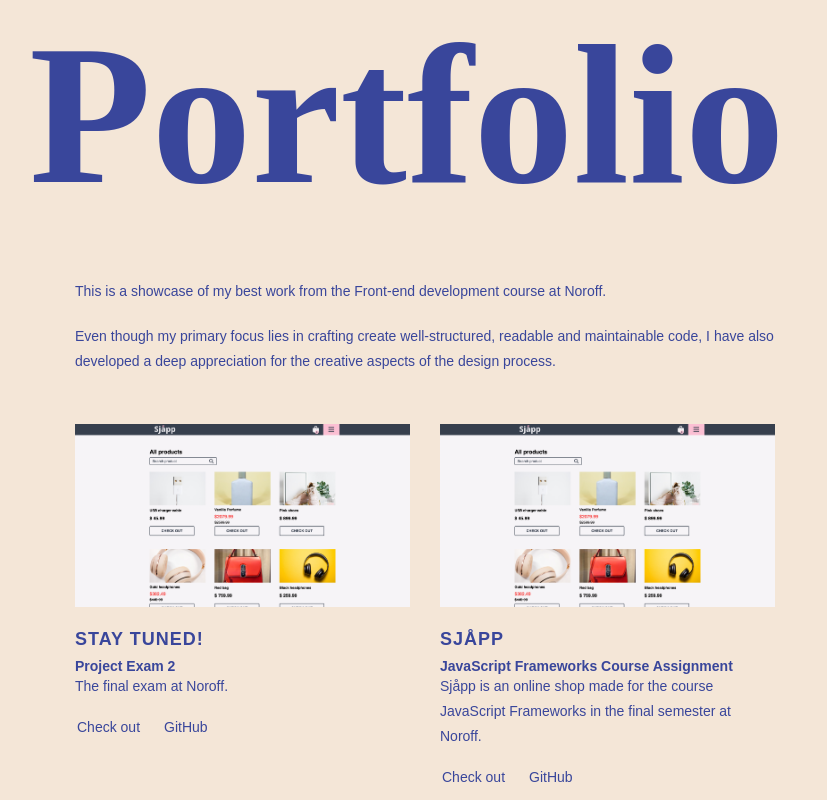
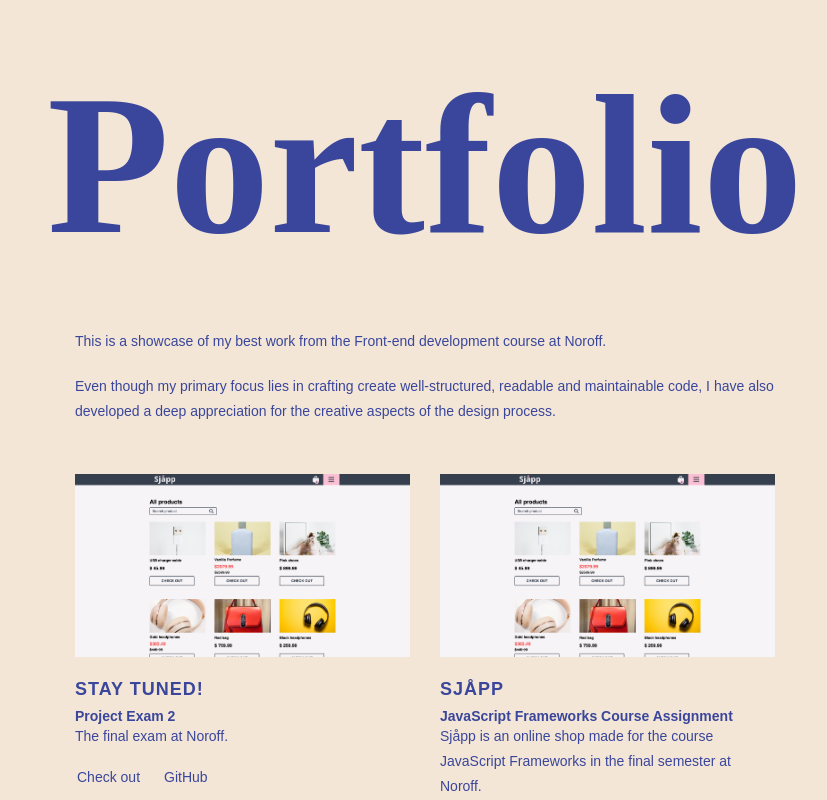
Before and after one commit to mathildeew/mathildeelinor-react, a React (Vite) app: page /portfolio in a window 1280 px wide. Shown: the top 800 px of the page, without its empty margins (215-1042 px from the left). Built offline with nearby package versions, Linux system fonts and the light colour scheme; a web font is replaced by a local one.

Commit message:
portfolio cleanup

```diff
--- a/src/components/Portfolio/PortfolioContainer.styles.jsx
+++ b/src/components/Portfolio/PortfolioContainer.styles.jsx
@@ -1,22 +1,19 @@
 import styled from "styled-components";
 
 export const PortfolioContainer = styled.main`
-  overflow: hidden;
   h1 {
-    font-size: 26vw;
-    position: relative;
-    left: -18px;
+    font-size: 6rem;
+    text-align: center;
+    margin-top: 50px;
   }
 
-  .intro {
-    max-width: 700px;
-
-    p:first-child {
-      margin-bottom: 20px;
-    }
+  #intro p:first-child,
+  .bulk p:nth-child(4),
+  img {
+    margin-bottom: 20px;
   }
 
-  .projects {
+  #projects {
     display: grid;
     grid-template-columns: repeat(1, 1fr);
     grid-row-gap: 40px;
@@ -24,15 +21,10 @@ export const PortfolioContainer = styled.main`
 
   img {
     width: 100%;
-    margin-bottom: 20px;
-  }
-
-  .bulk p:nth-child(4) {
-    margin-bottom: 20px;
   }
 
   a {
-    font-family: montserrat, sans-serif;
+    font-family: Montserrat, sans-serif;
     font-size: 1.4rem;
     margin-right: 20px;
   }
@@ -40,10 +32,9 @@ export const PortfolioContainer = styled.main`
   @media (min-width: 768px) {
     h1 {
       font-size: 200px;
-      text-align: center;
     }
 
-    .projects {
+    #projects {
       grid-template-columns: repeat(2, 1fr);
       grid-column-gap: 30px;
       grid-row-gap: 50px;
--- a/src/components/Portfolio/index.jsx
+++ b/src/components/Portfolio/index.jsx
@@ -1,6 +1,6 @@
-import { color, motion as m } from "framer-motion";
+import { Link } from "react-router-dom";
 import { Helmet, HelmetProvider } from "react-helmet-async";
-import { Link } from "react-router-dom";
+import { motion as m } from "framer-motion";
 import { projects } from "../../js/projects";
 import { PortfolioContainer } from "./PortfolioContainer.styles";
 
@@ -27,15 +27,13 @@ export default function Portfolio() {
           transition={{ delay: 0.2, duration: 0.5, ease: "easeInOut" }}
         ></m.div>
 
-        <div className="part">
         <m.h1
           animate={{ y: 0 }}
-            initial={{ y: "-10%" }}
+          initial={{ y: "-20px" }}
           transition={{ delay: 0.5, duration: 0.5 }}
         >
           Portfolio
         </m.h1>
-        </div>
 
         <m.div
           className="wrapper"
@@ -43,7 +41,7 @@ export default function Portfolio() {
           initial={{ y: "2%" }}
           transition={{ delay: 0.5, duration: 0.5 }}
         >
-          <section className="intro part">
+          <div id="intro" className="part">
             <p>
               This is a showcase of my best work from the Front-end development
               course at Noroff.
@@ -54,9 +52,9 @@ export default function Portfolio() {
               developed a deep appreciation for the creative aspects of the
               design process.
             </p>
-          </section>
+          </div>
 
-          <section className="projects">
+          <div id="projects">
             {projects.map((project) => (
               <div className="bulk">
                 <img src={project.image} />
@@ -67,7 +65,7 @@ export default function Portfolio() {
                 <Link to={project.github}>GitHub</Link>
               </div>
             ))}
-          </section>
+          </div>
         </m.div>
       </PortfolioContainer>
     </>
--- a/styles/GlobalStyles.jsx
+++ b/styles/GlobalStyles.jsx
@@ -41,7 +41,7 @@ h2 {
 }
 
 h3 {
-  font-family: montserrat, sans-serif;
+  font-family: Montserrat, sans-serif;
   font-size: 1.4rem;
     font-weight: 600;
 }
```
Lines whose indentation alone changed are shown as unchanged.
